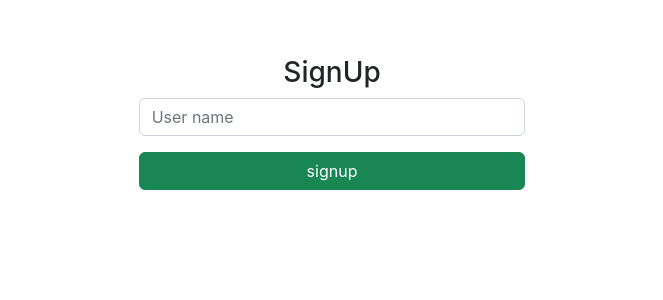
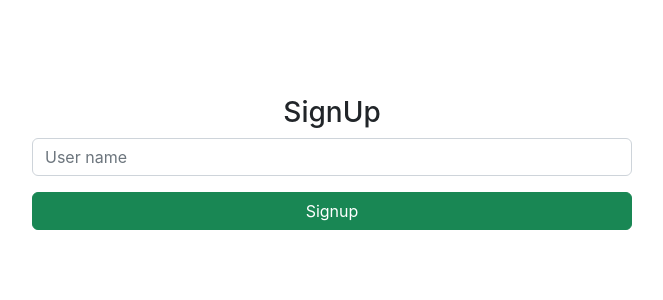
Before and after one commit to AyoubM490/book-an-appointment-front-end, a React (Create React App) app: page /signup in a window 1280 px wide. Shown: the top 300 px of the page, without its empty margins (308-971 px from the left). Built offline with nearby package versions, Linux system fonts and the light colour scheme.

Commit message:
Add error message

```diff
--- a/src/pages/signin/SignIn.js
+++ b/src/pages/signin/SignIn.js
@@ -44,11 +44,11 @@ const SignInPage = () => {
             />
           </div>
           <button type="submit" className="btn btn-success">
-            LogIn
+            Login
           </button>
           {message !== '' ? (
             <Link to="/signup" className="btn btn-success mt-3">
-              Register
+              Signup
             </Link>
           ) : ''}
         </form>
--- a/src/pages/signup/SignUp.js
+++ b/src/pages/signup/SignUp.js
@@ -1,9 +1,11 @@
 import React, { useState } from 'react';
-import { useNavigate } from 'react-router-dom';
-import { useDispatch } from 'react-redux';
+import { Link, useNavigate } from 'react-router-dom';
+import { useDispatch, useSelector } from 'react-redux';
 import { signup } from '../../redux/auth/index';
 
 const SignUpPage = () => {
+  const token = useSelector((state) => state.auth.token);
+  const [message, setMessage] = useState('');
   const [username, setUsername] = useState('');
 
   const dispatch = useDispatch();
@@ -15,7 +17,11 @@ const SignUpPage = () => {
     };
 
     dispatch(signup(user));
-    navigate('/home');
+    if (token === null) {
+      setMessage('User already exists, Login to continue');
+    } else {
+      navigate('/home');
+    }
   };
 
   const handleOnChange = (e) => {
@@ -24,7 +30,8 @@ const SignUpPage = () => {
 
   return (
     <>
-      <div className="container mt-5 ml-1 col-sm-4">
+      <div className="container mt-5 ml-1 col-sm-6">
+        <p className="text-danger p-3">{message}</p>
         <form onSubmit={handleSubmit} className="form m-2">
           <h3 className="text-center">
             SignUp
@@ -39,7 +46,12 @@ const SignUpPage = () => {
               value={username}
             />
           </div>
-          <button className="btn btn-success" type="submit">signup</button>
+          <button className="btn btn-success" type="submit">Signup</button>
+          {message !== '' ? (
+            <Link to="/signin" className="btn btn-success mt-3">
+              Login
+            </Link>
+          ) : ''}
         </form>
       </div>
     </>
```
